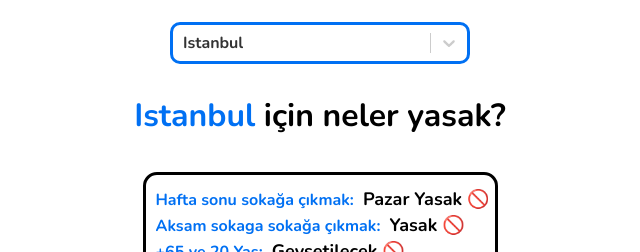
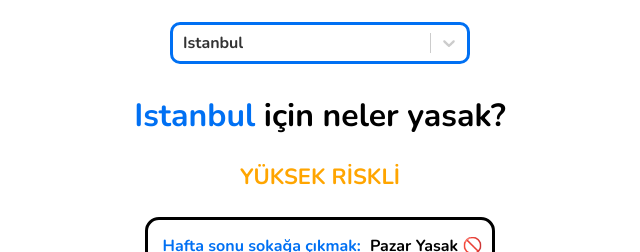
Before and after one commit to ue/neleryasak, a Next.js app: page / in a window 1280 px wide. Shown: the part 828-1080 px from the top of the page, without its empty margins (320-960 px from the left). Built offline with nearby package versions, Linux system fonts and the light colour scheme.

Commit message:
added risk volume

```diff
--- a/pages/index.js
+++ b/pages/index.js
@@ -128,6 +128,29 @@ export default function Home() {
           <span className="selected-city">{selectedItem?.name}</span> için neler
           yasak?
         </div>
+        <span
+          style={{
+            color:
+              selectedItem?.riskValue === 5
+                ? 'red'
+                : selectedItem?.riskValue === 4
+                ? 'orange'
+                : selectedItem?.riskValue === 3
+                ? 'yellow'
+                : 'blue',
+
+            margin: 20,
+            fontSize: 22,
+            fontWeight: 'bold',
+          }}>
+          {selectedItem?.riskValue === 5
+            ? 'ÇOK YÜKSEK RİSKLİ '
+            : selectedItem?.riskValue === 4
+            ? 'YÜKSEK RİSKLİ '
+            : selectedItem?.riskValue === 3
+            ? 'ORTA RİSKLİ'
+            : 'DÜŞÜK RİSKLİ'}
+        </span>
 
         <div className="content">
           <div className="item">
@@ -225,10 +248,10 @@ export default function Home() {
                 : '-'}
             </span>
           </div>
-
-          <AdSense.Google client="ca-pub-6892073554958359" slot="7806394673" />
           <div className="mark">neleryasak.com</div>
         </div>
+
+        <AdSense.Google client="ca-pub-6892073554958359" slot="7806394673" />
       </main>
 
       <footer>
@@ -245,12 +268,12 @@ export default function Home() {
         .content {
           border: 3px solid #000;
           border-radius: 14px;
-          padding: 10px 3px;
+          padding: 10px 8px;
           margin: 5px;
           max-height: 550px;
         }
         .selected-city-title {
-          margin-bottom: 30px;
+          margin-bottom: 5px;
           font-size: 2em;
           font-weight: bold;
         }
@@ -274,12 +297,11 @@ export default function Home() {
           margin: 30px;
         }
         .result {
-          font-size: 18px;
           color: #000;
           font-weight: bold;
         }
         .item {
-          margin: 2px;
+          margin: 5px 2px;
         }
         .footer-text {
           font-weight: bold;
```
